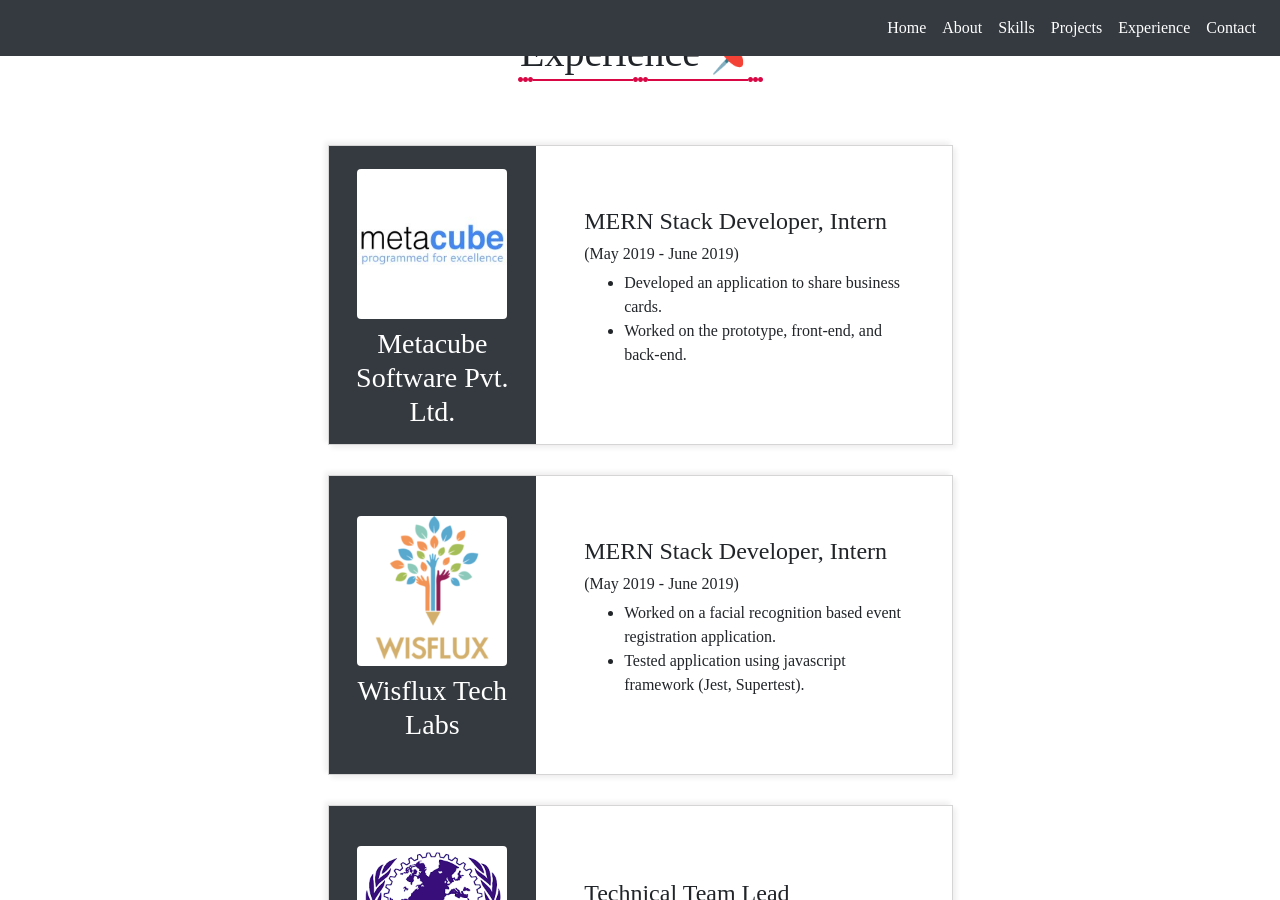
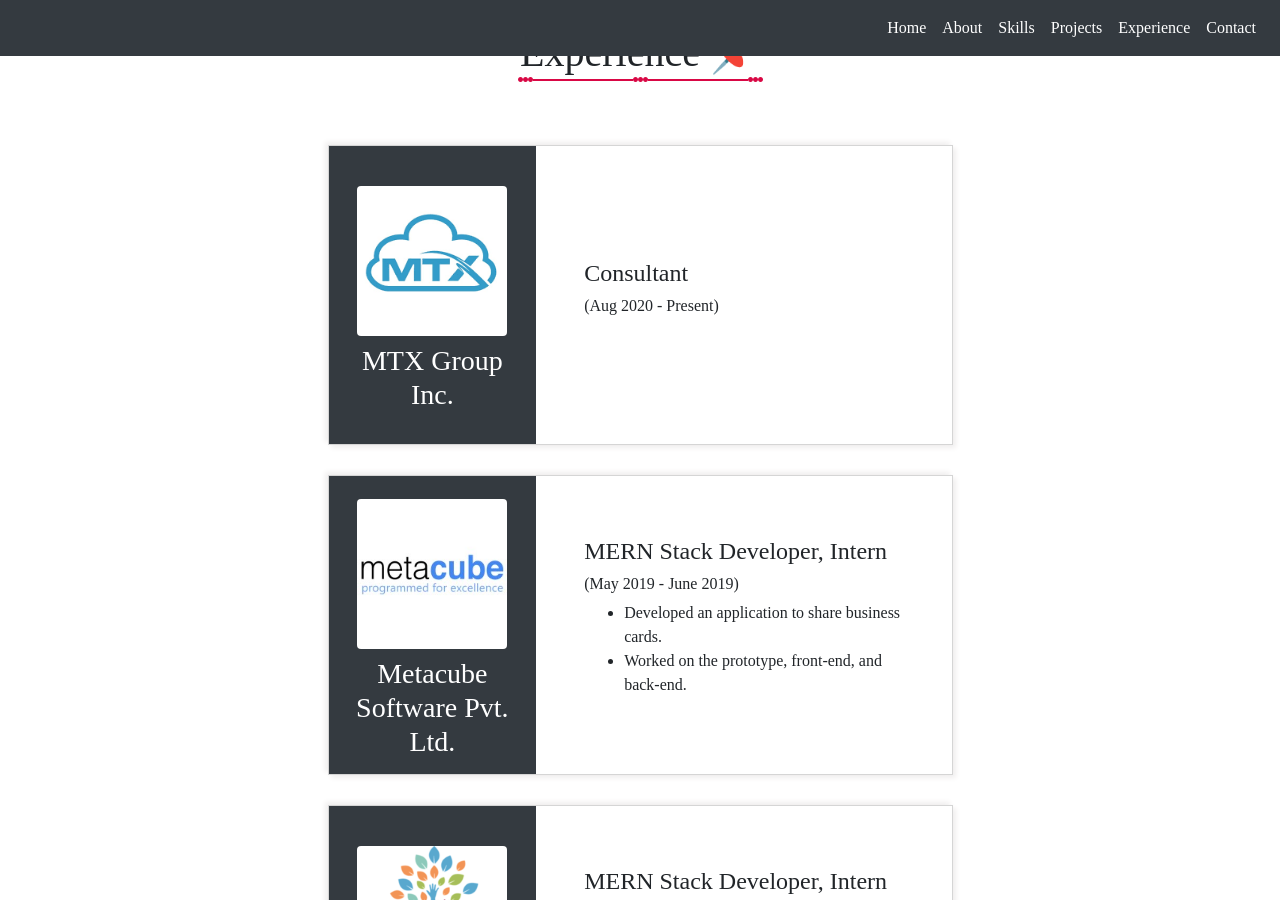
Before and after one commit to amritsrivastava/amritsrivastava.js.org, a Jekyll site: the page built from index.html, in a window 1280 px wide and 900 px high, scrolled down 4610 px. Built offline with Jekyll 4.4.1, drawn with Linux system fonts in a browser that asks for light colours; some of the changed text lies outside the part shown.

Commit message:
update MTX

```diff
--- a/_data/experience.json
+++ b/_data/experience.json
@@ -1,4 +1,15 @@
 [
+  {
+    "company": "MTX Group Inc.",
+    "logo": "/assets/img/company-logo/mtx.png",
+    "positions": [
+      {
+        "desg": "Consultant",
+        "duration": "Aug 2020 - Present",
+        "desc": []
+      }
+    ]
+  },
   {
     "company": "Metacube Software Pvt. Ltd.",
     "logo": "/assets/img/company-logo/metacube.jpeg",
@@ -81,7 +92,7 @@
     "logo": "/assets/img/company-logo/india-miles.png",
     "positions": [
       {
-        "desg": "Chapter Lead",
+        "desg": "Frontend Intern",
         "duration": "Sep 2018 - Oct 2018",
         "desc": [
           "I was working as a front-end developer.",
```
Also changed, not shown: assets/img/company-logo/mtx.png (added).
